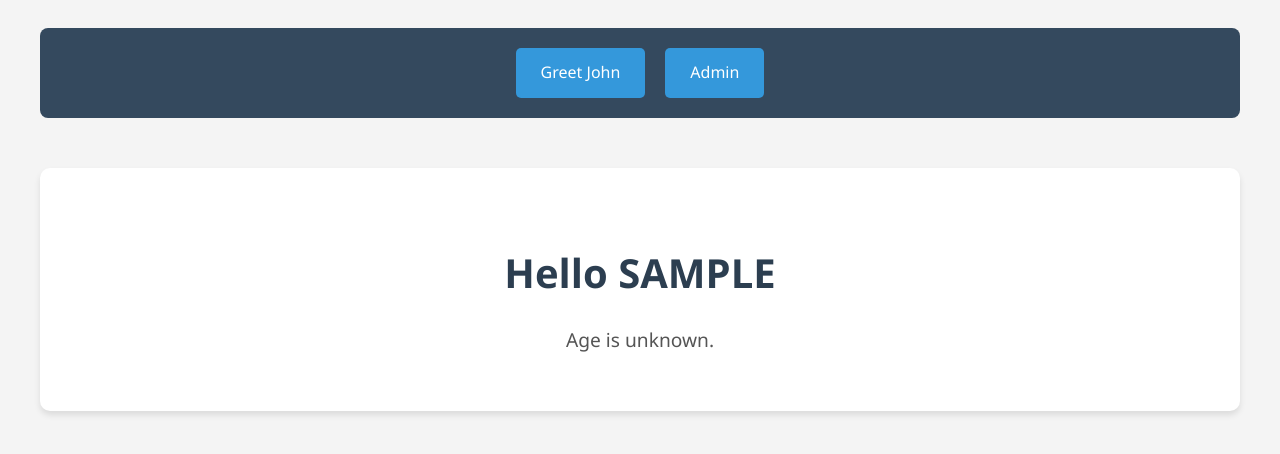
After one commit to zave52/flask-app-lab, a Flask app: a page that uses app/templates/base.html in a window 1280 px wide. The commit adds this page. Shown: the top 454 px of the page. Run offline with Flask 3, Linux system fonts and the light colour scheme.

Commit message:
Added users blueprint

```diff
--- a/app/__init__.py
+++ b/app/__init__.py
@@ -4,3 +4,7 @@ app = Flask(__name__)
 app.config.from_pyfile("../config.py")
 
 from . import views
+
+from .users import users_bp
+
+app.register_blueprint(users_bp)
--- a/app/static/css/style.css
+++ b/app/static/css/style.css
@@ -0,0 +1,93 @@
+body {
+    font-family: 'Segoe UI', Tahoma, Geneva, Verdana, sans-serif;
+    line-height: 1.6;
+    color: #333;
+    background-color: #f4f4f4;
+}
+
+.container {
+    max-width: 1200px;
+    margin: 0 auto;
+    padding: 20px;
+}
+
+.greeting-container {
+    background: white;
+    border-radius: 10px;
+    padding: 40px;
+    margin-top: 50px;
+    box-shadow: 0 4px 6px rgba(0, 0, 0, 0.1);
+    text-align: center;
+}
+
+.greeting-container h2 {
+    color: #2c3e50;
+    font-size: 2.5em;
+    margin-bottom: 20px;
+    font-weight: 600;
+}
+
+.greeting-container p {
+    font-size: 1.2em;
+    color: #555;
+    margin: 15px 0;
+}
+
+.greeting-nav {
+    background: #34495e;
+    border-radius: 8px;
+    padding: 20px;
+    margin-bottom: 30px;
+}
+
+.greeting-nav ul {
+    list-style: none;
+    padding: 0;
+    margin: 0;
+    display: flex;
+    justify-content: center;
+    gap: 20px;
+    flex-wrap: wrap;
+}
+
+.greeting-nav li {
+    margin: 0;
+}
+
+.greeting-nav a {
+    color: white;
+    text-decoration: none;
+    padding: 12px 25px;
+    background: #3498db;
+    border-radius: 5px;
+    display: inline-block;
+    transition: all 0.3s ease;
+    font-weight: 500;
+}
+
+.greeting-nav a:hover {
+    background: #2980b9;
+    transform: translateY(-2px);
+    box-shadow: 0 4px 8px rgba(0, 0, 0, 0.2);
+}
+
+@media (max-width: 768px) {
+    .greeting-container {
+        padding: 20px;
+        margin-top: 20px;
+    }
+
+    .greeting-container h2 {
+        font-size: 2em;
+    }
+
+    .greeting-nav ul {
+        flex-direction: column;
+        align-items: center;
+    }
+
+    .greeting-nav a {
+        width: 100%;
+        text-align: center;
+    }
+}
--- a/app/templates/base.html
+++ b/app/templates/base.html
@@ -5,9 +5,12 @@
   <meta name="viewport"
         content="width=device-width, user-scalable=no, initial-scale=1.0, maximum-scale=1.0, minimum-scale=1.0">
   <meta http-equiv="X-UA-Compatible" content="ie=edge">
-  <title>Test page</title>
+  <title>{% block title %}Homepage{% endblock %}</title>
+  <link rel="stylesheet" href="{{ url_for('static', filename='css/style.css') }}">
 </head>
 <body>
-<h1>Test application with the structure proposed by the teacher</h1>
+{% block content %}
+  <h1>Test application with the structure proposed by the teacher</h1>
+{% endblock %}
 </body>
 </html>
--- /dev/null
+++ b/app/users/templates/users/hi.html
@@ -0,0 +1,27 @@
+{% extends "base.html" %}
+
+{% block title %}Greetings Page{% endblock %}
+
+{% block content %}
+  <div class="container">
+    <nav class="greeting-nav">
+      <ul>
+        <li>
+          <a href="{{ url_for('users_bp.greetings', name='John', age=30) }}">Greet John</a>
+        </li>
+        <li>
+          <a href="{{ url_for('users_bp.admin') }}">Admin</a>
+        </li>
+      </ul>
+    </nav>
+
+    <div class="greeting-container">
+      <h2>Hello {{ name }}</h2>
+      {% if age %}
+        <p>You are {{ age }} years old.</p>
+      {% else %}
+        <p>Age is unknown.</p>
+      {% endif %}
+    </div>
+  </div>
+{% endblock %}
--- /dev/null
+++ b/app/users/views.py
@@ -0,0 +1,23 @@
+from flask import request, redirect, url_for, render_template
+
+from . import users_bp
+
+
+@users_bp.route("/hi/<name>")
+def greetings(name):
+    name = name.upper()
+    age = request.args.get("age", None, int)
+
+    return render_template("users/hi.html", name=name, age=age)
+
+
+@users_bp.route("/admin")
+def admin():
+    to_url = url_for(
+        "users_bp.greetings",
+        name="administrator",
+        age=45,
+        _external=True
+    )
+    print(to_url)
+    return redirect(to_url)
```
Also changed, not shown: app/users/__init__.py (added, +10 -0 lines).
